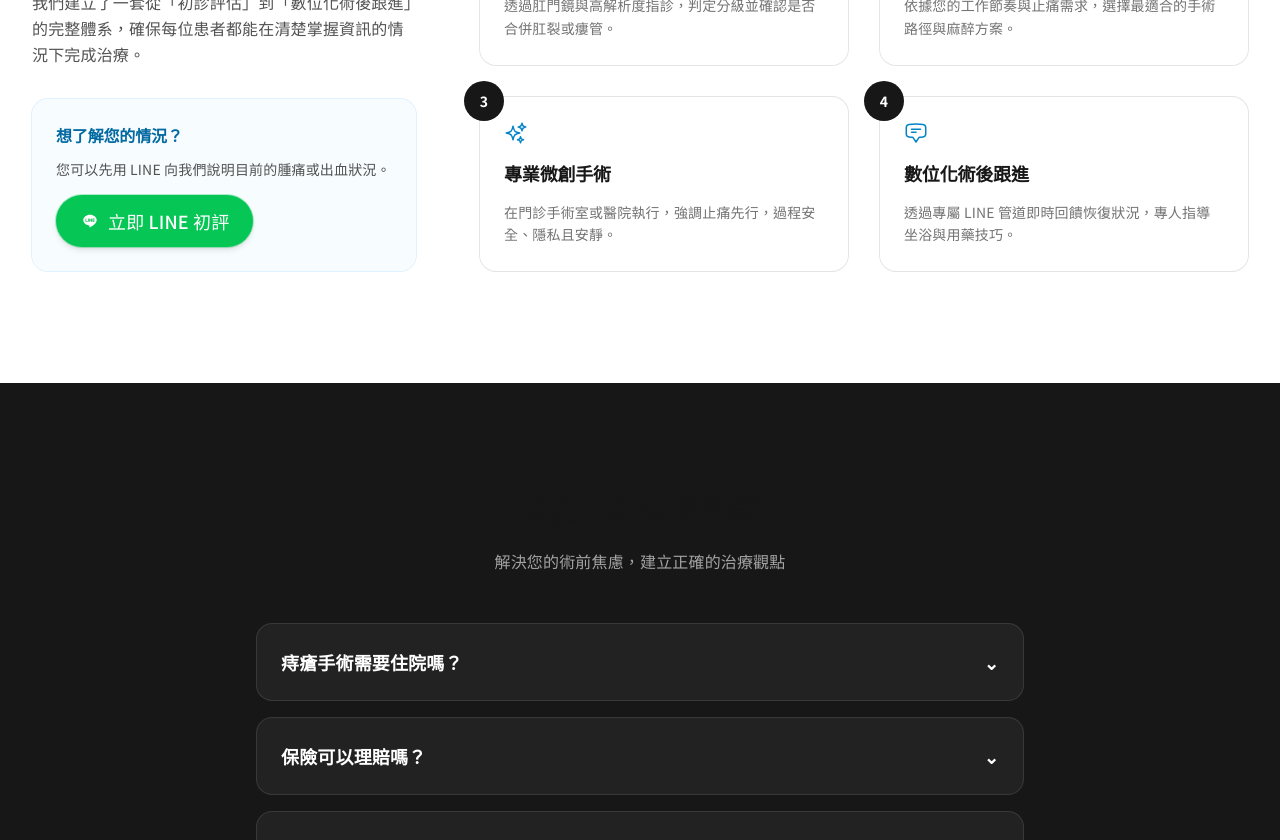
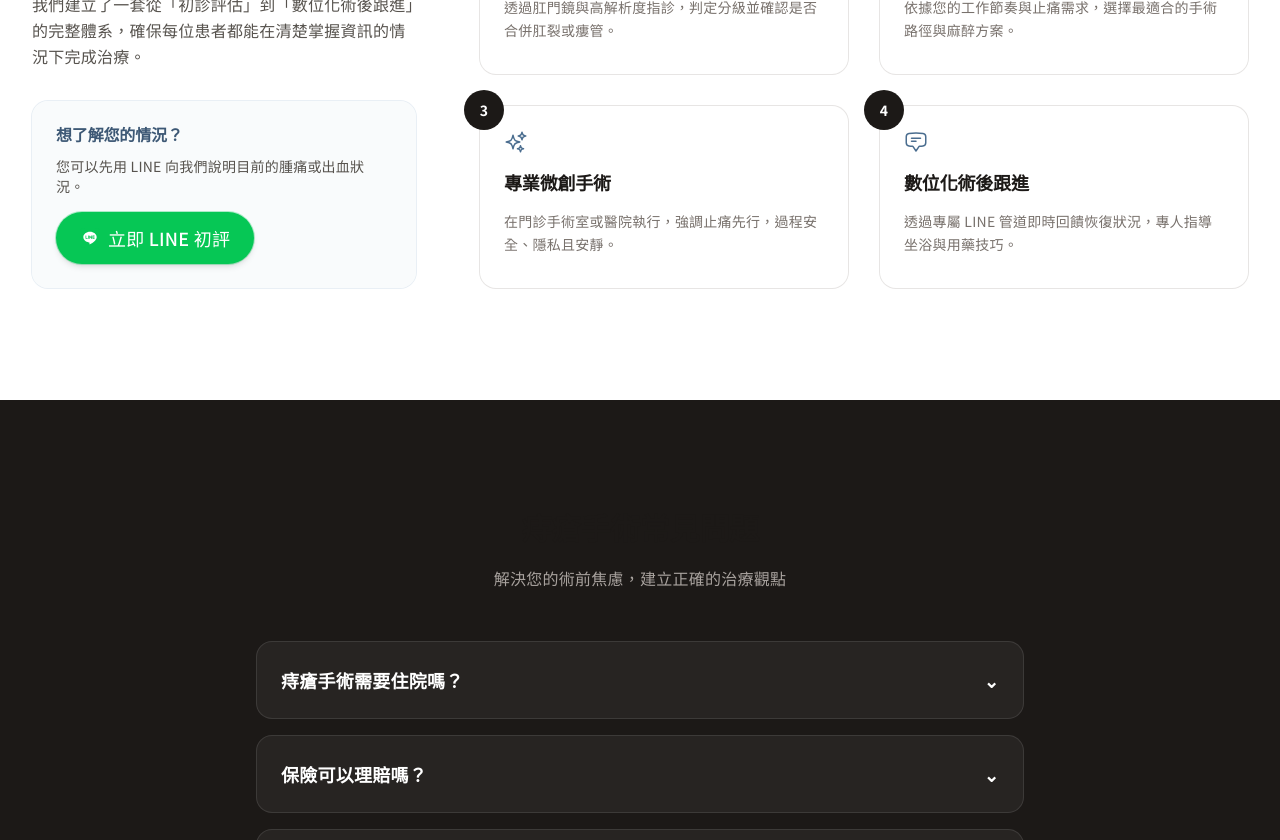
Before and after one commit to AioliaKnight/drfuku, a Next.js app: page /hemorrhoid-surgery in a window 1280 px wide. Shown: the part 1960-2800 px from the top of the page. Built offline with nearby package versions, Linux system fonts and the light colour scheme; no server answers.

Commit message:
feat: implement warm & empathetic redesign across the entire site

```diff
--- a/src/app/globals.css
+++ b/src/app/globals.css
@@ -4,45 +4,53 @@
 
 /* Tailwind CSS v4 主題定義 */
 @theme {
-  --color-brand-50: #f0f9ff;
-  --color-brand-100: #e0f2fe;
-  --color-brand-200: #bae6fd;
-  --color-brand-300: #7dd3fc;
-  --color-brand-400: #38bdf8;
-  --color-brand-500: #0ea5e9;
-  --color-brand-600: #0284c7;
-  --color-brand-700: #0369a1;
-  --color-brand-800: #075985;
-  --color-brand-900: #0c4a6e;
-  --color-brand-950: #082f49;
+  /* 莫蘭迪藍色系 - 專業且沈穩，降低冷冽感 */
+  --color-brand-50: #f4f7fa;
+  --color-brand-100: #e9eff5;
+  --color-brand-200: #d2dee9;
+  --color-brand-300: #b0c6d8;
+  --color-brand-400: #85a6c3;
+  --color-brand-500: #5d86ab; /* 主色：沈穩藍 */
+  --color-brand-600: #4a6d8f;
+  --color-brand-700: #3d5875;
+  --color-brand-800: #354a61;
+  --color-brand-900: #2f3f52;
+  --color-brand-950: #1e2836;
 
-  /* 新增：溫暖輔助色 - 琥珀色（Trust & Warmth） */
-  --color-warm-50: #fff9ed;
-  --color-warm-100: #ffefd1;
-  --color-warm-200: #ffdaa3;
-  --color-warm-500: #f59e0b;
-  --color-warm-600: #d97706;
+  /* 溫暖象牙色系 - 作為全站溫暖底色 */
+  --color-warm-50: #fafaf9; /* Oatmeal/Ivory Base */
+  --color-warm-100: #f5f5f4;
+  --color-warm-200: #e7e5e4;
+  --color-warm-500: #78716c;
+  --color-warm-600: #57534e;
 
-  /* 新增：溫暖輔助色 - 柔和紅/粉（Care & Empathy） */
-  --color-care-50: #fff1f2;
-  --color-care-100: #ffe4e6;
-  --color-care-500: #f43f5e;
-  --color-care-600: #e11d48;
+  /* 柔和琥珀與粉橘 - 關懷輔色 */
+  --color-care-50: #fffbf7;
+  --color-care-100: #ffedd5;
+  --color-care-500: #f59e0b;
+  --color-care-600: #d97706;
 
-  --color-neutral-50: #fafafa;
-  --color-neutral-100: #f5f5f5;
-  --color-neutral-200: #e5e5e5;
-  --color-neutral-300: #d4d4d4;
-  --color-neutral-400: #a3a3a3;
-  --color-neutral-500: #737373;
-  --color-neutral-600: #525252;
-  --color-neutral-700: #404040;
-  --color-neutral-800: #262626;
-  --color-neutral-900: #171717;
-  --color-neutral-950: #0a0a0a;
+  /* 中性色 - 偏暖灰 */
+  --color-neutral-50: #fafaf9;
+  --color-neutral-100: #f5f5f4;
+  --color-neutral-200: #e7e5e4;
+  --color-neutral-300: #d6d3d1;
+  --color-neutral-400: #a8a29e;
+  --color-neutral-500: #78716c;
+  --color-neutral-600: #57534e;
+  --color-neutral-700: #44403c;
+  --color-neutral-800: #292524;
+  --color-neutral-900: #1c1917;
+  --color-neutral-950: #0c0a09;
 
   --font-family-sans: var(--font-noto-sans), system-ui, sans-serif;
   --font-family-serif: var(--font-noto-serif), georgia, serif;
+
+  /* 彌散暖色陰影 */
+  --shadow-warm-sm: 0 1px 2px 0 rgba(120, 113, 108, 0.05);
+  --shadow-warm-md: 0 4px 6px -1px rgba(120, 113, 108, 0.1), 0 2px 4px -2px rgba(120, 113, 108, 0.1);
+  --shadow-warm-lg: 0 10px 15px -3px rgba(120, 113, 108, 0.1), 0 4px 6px -4px rgba(120, 113, 108, 0.1);
+  --shadow-warm-xl: 0 20px 25px -5px rgba(120, 113, 108, 0.1), 0 8px 10px -6px rgba(120, 113, 108, 0.1);
 }
 
 @layer base {
@@ -57,8 +65,8 @@
     --container-max-width: 1280px;
 
     /* 間距 */
-    --section-spacing: 6rem;
-    --section-spacing-sm: 4rem;
+    --section-spacing: 7rem;
+    --section-spacing-sm: 5rem;
 
     /* 動畫優化 */
     --ease-out-expo: cubic-bezier(0.16, 1, 0.3, 1);
@@ -79,10 +87,10 @@
   }
 
   body {
-    @apply text-neutral-800 antialiased bg-white;
+    @apply text-neutral-800 antialiased bg-warm-50;
     font-family: var(--font-noto-sans);
-    letter-spacing: 0.01em;
-    line-height: 1.75;
+    letter-spacing: 0.015em;
+    line-height: 1.85; /* 更寬鬆的行高增加舒適感 */
     /* 解決滾動條導致的抖動 */
     overflow-y: scroll;
   }
@@ -91,6 +99,7 @@
     font-family: var(--font-noto-serif);
     letter-spacing: -0.01em;
     color: var(--color-neutral-900);
+    line-height: 1.4;
     /* 強化標題斷行穩定性 */
     overflow-wrap: break-word;
     word-break: break-word;
@@ -98,40 +107,49 @@
 
   /* 平滑所有過渡效果 */
   * {
-    @apply transition-colors duration-200;
+    @apply transition-colors duration-300;
   }
 }
 
 /* 通用工具類 */
 @layer utilities {
   .container-app {
-    @apply mx-auto w-full max-w-7xl px-4 sm:px-6 lg:px-8;
+    @apply mx-auto w-full max-w-7xl px-6 sm:px-8 lg:px-12;
   }
 
-  /* 更有溫度的卡片設計 */
+  /* 更有溫度的卡片設計 - 圓角與陰影全面升級 */
   .surface-card {
-    @apply rounded-3xl bg-white shadow-sm ring-1 ring-neutral-200/50 transition-all duration-300;
+    @apply rounded-[2.5rem] bg-white shadow-warm-md ring-1 ring-neutral-200/40 transition-all duration-300;
   }
 
   .surface-card-warm {
-    @apply rounded-3xl bg-warm-50/50 shadow-sm ring-1 ring-warm-100/50 transition-all duration-300;
+    @apply rounded-[2.5rem] bg-care-50 shadow-warm-md ring-1 ring-care-100/50 transition-all duration-300;
   }
 
   .surface-card-interactive {
-    @apply rounded-3xl bg-white shadow-sm ring-1 ring-neutral-200/50 transition-all duration-500 ease-[var(--ease-out-expo)];
+    @apply rounded-[2.5rem] bg-white shadow-warm-md ring-1 ring-neutral-200/40 transition-all duration-500 ease-[var(--ease-out-expo)];
   }
 
   .surface-card-interactive:hover {
-    @apply -translate-y-1.5 shadow-xl shadow-brand-900/5 ring-brand-100;
+    @apply -translate-y-2 shadow-warm-xl ring-brand-100/50;
   }
 
-  /* 漸層背景 - 增加輔色讓色彩更豐富 */
+  /* 漸層背景 - 更有溫度的關懷感 */
   .bg-warm-gradient {
-    background: linear-gradient(135deg, var(--color-brand-50) 0%, var(--color-warm-50) 100%);
+    background: linear-gradient(135deg, var(--color-warm-50) 0%, #fffcf5 100%);
   }
 
   .bg-care-gradient {
     background: linear-gradient(135deg, var(--color-brand-50) 0%, var(--color-care-50) 100%);
+  }
+
+  /* 文字強調效果 */
+  .text-highlight {
+    @apply relative inline-block;
+  }
+  .text-highlight::after {
+    content: "";
+    @apply absolute bottom-1 left-0 -z-10 h-3 w-full bg-care-100/60 transition-all;
   }
 }
 
--- a/src/modules/marketing/sections/AboutSection.tsx
+++ b/src/modules/marketing/sections/AboutSection.tsx
@@ -109,39 +109,39 @@ export default function AboutSection() {
           <SectionHeader
             title={DOCTOR_COPY.headline}
             description={DOCTOR_COPY.summary}
-            icon={<HiOutlineUserCircle className="h-7 w-7" />}
-            badge="專科醫師介紹"
+            icon={<HiOutlineUserCircle className="h-7 w-7 text-brand-600" />}
+            badge="專業醫師介紹"
+            className="mb-20"
           />
         </motion.div>
 
-        <div className="mt-16 flex flex-col items-center gap-12 md:mt-20 md:flex-row md:items-start md:gap-16 lg:gap-20">
+        <div className="mt-16 flex flex-col items-center gap-16 md:mt-24 md:flex-row md:items-start lg:gap-24">
           <motion.div
             variants={variants.slideInLeft}
             initial="hidden"
             animate={isInView ? 'visible' : 'hidden'}
             transition={baseTransition}
-            className="w-full space-y-8 md:w-1/2 lg:w-2/5"
+            className="w-full space-y-12 md:w-1/2 lg:w-2/5"
           >
-            <div className="group relative aspect-[3/4] w-full overflow-hidden rounded-3xl shadow-2xl transition-all hover:-translate-y-1 hover:shadow-xl">
+            <div className="group relative aspect-[3/4] w-full overflow-hidden rounded-[3rem] shadow-warm-xl transition-all hover:-translate-y-1">
               <div
-                className="absolute -right-6 -top-6 h-full w-full rounded-3xl bg-linear-to-br from-neutral-100 to-white/80"
+                className="absolute -right-6 -top-6 h-full w-full rounded-[3rem] bg-care-50/50"
                 aria-hidden="true"
               />
               <div
-                className="absolute -bottom-6 -left-6 h-full w-full rounded-3xl bg-linear-to-br from-brand-600 to-brand-500/90"
+                className="absolute -bottom-6 -left-6 h-full w-full rounded-[3rem] bg-linear-to-br from-brand-100/40 to-care-100/30"
                 aria-hidden="true"
               />
-              <div className="relative min-h-[400px] h-full w-full overflow-hidden rounded-3xl">
+              <div className="relative min-h-[400px] h-full w-full overflow-hidden rounded-[3rem] ring-1 ring-neutral-200/20">
                 <Image
                   src={ASSETS.doctorPhoto}
                   alt={`${DOCTOR_COPY.displayName} - 大腸直腸外科專科醫師`}
                   fill
                   sizes="(max-width: 640px) 100vw, (max-width: 768px) 50vw, (max-width: 1024px) 40vw, 500px"
-                  priority
-                  className="object-cover object-center transition-transform duration-300 group-hover:scale-105"
+                  className="object-cover object-center transition-transform duration-700 group-hover:scale-105"
                 />
                 <div
-                  className="absolute inset-0 bg-linear-to-t from-neutral-900/30 to-transparent"
+                  className="absolute inset-0 bg-linear-to-t from-neutral-900/10 via-transparent to-transparent"
                   aria-hidden="true"
                 />
               </div>
--- a/src/shared/ui/layout/SectionHeader.tsx
+++ b/src/shared/ui/layout/SectionHeader.tsx
@@ -52,7 +52,7 @@ export default function SectionHeader({
           </div>
         </div>
       ) : null}
-      <h2 className="text-3xl font-semibold tracking-tight text-neutral-900 md:text-4xl [text-wrap:balance]">
+      <h2 className="text-3xl font-bold tracking-tight text-neutral-900 md:text-4xl lg:text-5xl [text-wrap:balance] font-serif">
         {title}
       </h2>
       {description ? (
--- a/src/shared/ui/layout/section-tones.ts
+++ b/src/shared/ui/layout/section-tones.ts
@@ -1,9 +1,10 @@
 /** 行銷區塊背景色階（首頁交替節奏） */
 export const sectionTones = {
-  white: 'bg-white',
-  muted: 'bg-neutral-50',
-  brand: 'bg-linear-to-b from-brand-50/50 via-white to-white',
-  hero: 'bg-linear-to-b from-brand-50/80 via-white to-neutral-50',
+  white: 'bg-warm-50',
+  muted: 'bg-neutral-100/50',
+  brand: 'bg-linear-to-b from-brand-50/50 via-warm-50 to-warm-50',
+  hero: 'bg-linear-to-b from-brand-50/30 via-warm-50 to-neutral-100/40',
+  care: 'bg-care-50',
 } as const
 
 export type SectionTone = keyof typeof sectionTones
--- a/src/shared/ui/primitives/Button.tsx
+++ b/src/shared/ui/primitives/Button.tsx
@@ -15,13 +15,14 @@ export interface ButtonProps extends ButtonHTMLAttributes<HTMLButtonElement> {
 const baseClasses =
   'inline-flex items-center justify-center rounded-full font-semibold transition-all focus-visible:outline-hidden focus-visible:ring-2 focus-visible:ring-offset-2 disabled:pointer-events-none disabled:opacity-60'
 
-const variantClasses: Record<ButtonVariant, string> = {
-  primary: 'bg-brand-600 text-white hover:bg-brand-700 focus-visible:ring-brand-600',
+const variantClasses: Record<ButtonVariant | 'care', string> = {
+  primary: 'bg-brand-600 text-white hover:bg-brand-700 shadow-warm-md hover:shadow-warm-lg',
   primaryGradient:
-    'relative overflow-hidden bg-linear-to-r from-brand-600 to-brand-500 text-white hover:from-brand-700 hover:to-brand-600 focus-visible:ring-brand-600',
+    'relative overflow-hidden bg-linear-to-r from-brand-600 to-brand-500 text-white hover:opacity-90 shadow-warm-lg hover:shadow-warm-xl',
   secondary:
-    'border border-brand-600 text-brand-600 hover:bg-brand-50 focus-visible:ring-brand-600 focus-visible:ring-offset-2',
-  muted: 'bg-neutral-100 text-neutral-700 hover:bg-neutral-200 focus-visible:ring-neutral-400'
+    'border border-brand-200 bg-white/80 text-brand-700 hover:bg-brand-50 shadow-warm-sm hover:shadow-warm-md',
+  muted: 'bg-warm-100 text-neutral-600 hover:bg-warm-200 shadow-warm-sm',
+  care: 'bg-care-100 text-care-600 hover:bg-care-200 shadow-warm-md hover:shadow-warm-lg'
 }
 
 const sizeClasses: Record<ButtonSize, string> = {
```
Also changed, not shown: src/modules/marketing/sections/Hero.tsx (+14 -12 lines), src/modules/marketing/sections/TestimonialsSection.tsx (+24 -24 lines).
